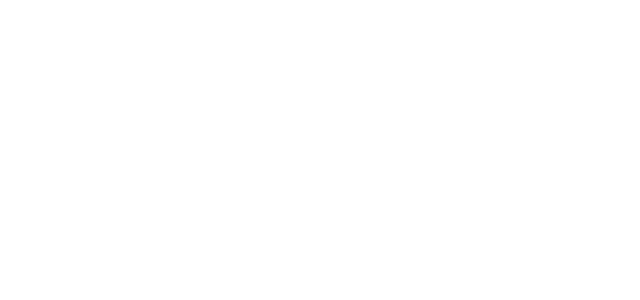
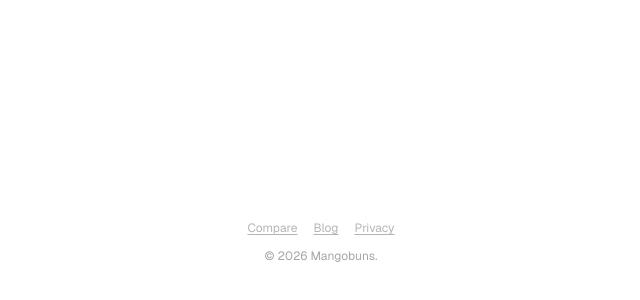
Before and after one commit to benhursenabathi/mangobuns, a React (Vite) app: page / in a window 1280 px wide. Shown: the part 3336-3636 px from the top of the page, without its empty margins (319-959 px from the left). Built offline with nearby package versions, Linux system fonts and the light colour scheme.

Commit message:
Fix footer visibility — remove ScrollFadeSection wrapper

```diff
--- a/src/App.jsx
+++ b/src/App.jsx
@@ -515,8 +515,8 @@
             </div>
           </ScrollFadeSection>
 
-          {/* Footer */}
-          <ScrollFadeSection className="mt-12 text-center">
+          {/* Footer — no scroll animation, always visible */}
+          <div className="mt-12 text-center">
             <div className="flex justify-center gap-4 mb-3 text-xs">
               <a href="/switchy/compare/" className="text-muted/50 hover:text-muted/80 transition-colors duration-200 underline underline-offset-2">Compare</a>
               <a href="/switchy/blog/how-to-switch-magic-keyboard-between-macs/" className="text-muted/50 hover:text-muted/80 transition-colors duration-200 underline underline-offset-2">Blog</a>
@@ -525,7 +525,7 @@
             <p className="text-muted/60 text-xs">
               © 2026 Mangobuns.
             </p>
-          </ScrollFadeSection>
+          </div>
 
         </div>
       </section>
```
